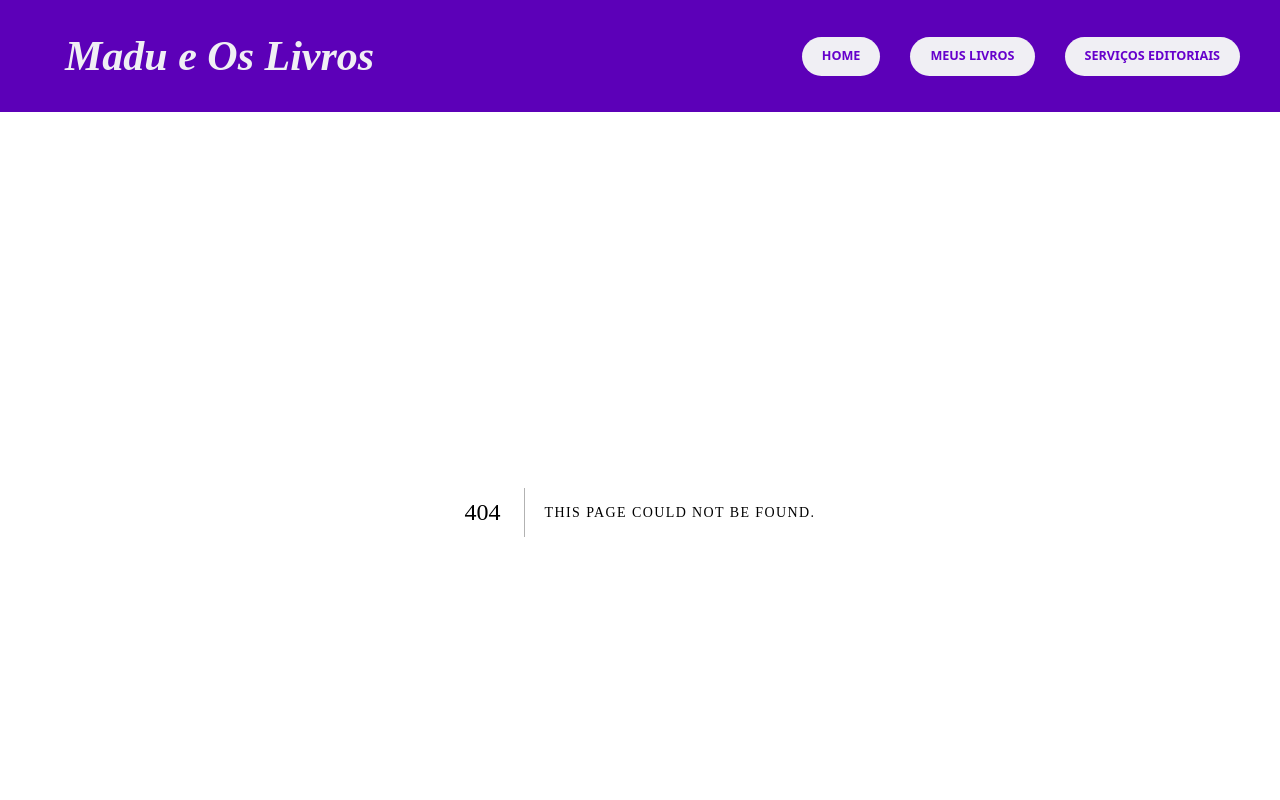
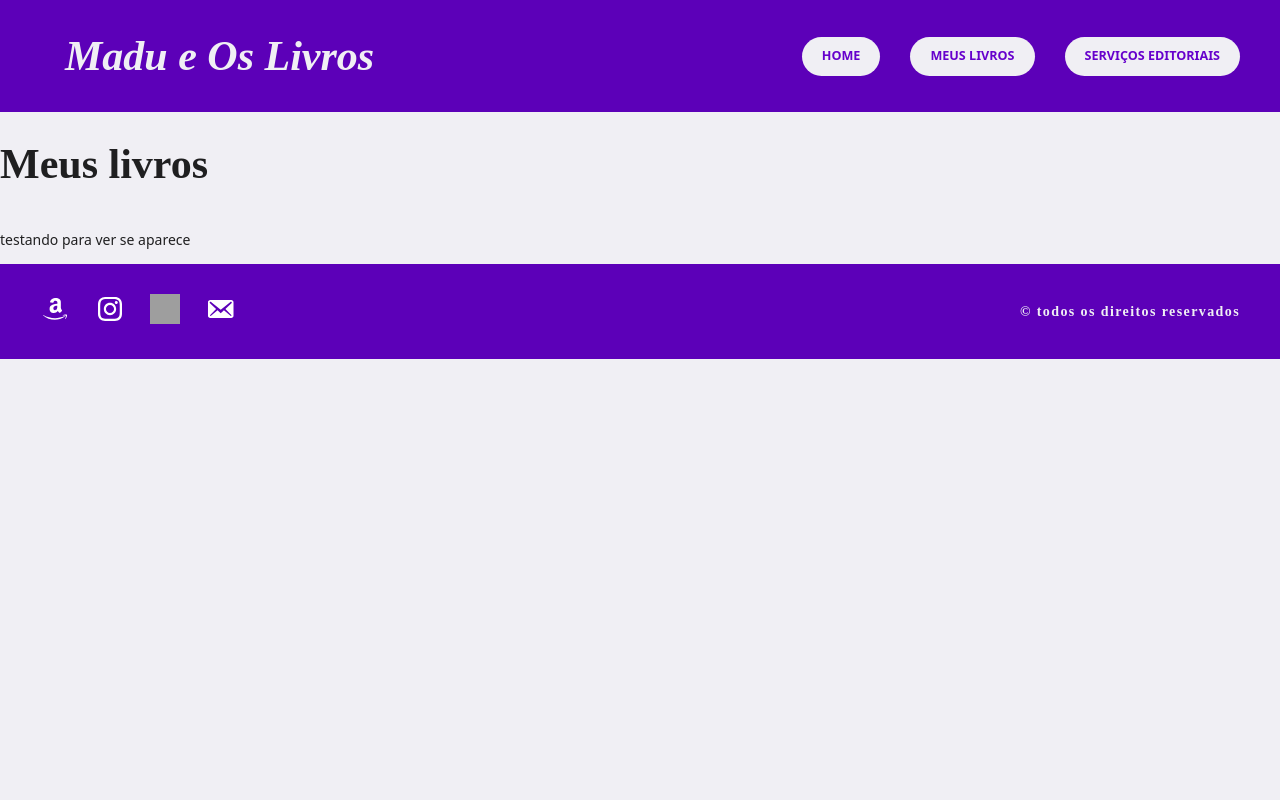
Before and after one commit to maduggouveia/site-livros, a Next.js app: page /meus-livros in a window 1280 px wide. Before the commit this address had no page. Shown: the top 800 px of the page. Built offline with nearby package versions, Linux system fonts and the light colour scheme; grey boxes are pictures that could not be loaded.

Commit message:
testando pastas de rota para páginas secundárias

```diff
--- /dev/null
+++ b/src/app/meus-livros/page.tsx
@@ -0,0 +1,15 @@
+
+
+export default function BooksPage() {
+  return (
+
+    <>
+
+    <h1>Meus livros</h1>
+
+    <p>testando para ver se aparece</p>
+
+    </>
+
+  );
+}
```
Also changed, not shown: src/app/editoriais/page.tsx (added, +13 -0 lines).
